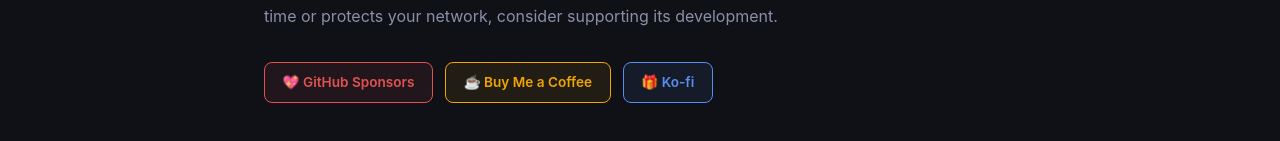
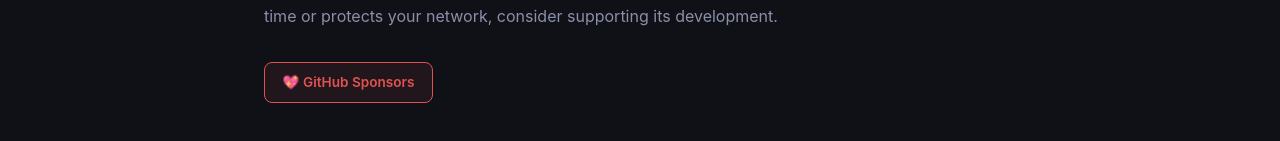
Before and after one commit to SamoTech/mikrotik-blocker, a React (Vite) app in the folder frontend/: page /sponsors in a window 1280 px wide. Shown: the part 174-315 px from the top of the page. Built offline with nearby package versions, Linux system fonts and the light colour scheme; no server answers.

Commit message:
chore: remove Buy Me a Coffee and Ko-fi links from all files

```diff
--- a/frontend/src/pages/SponsorsPage.jsx
+++ b/frontend/src/pages/SponsorsPage.jsx
@@ -36,8 +36,6 @@ const TIERS = [
 
 const LINKS = [
   { label: 'GitHub Sponsors', href: 'https://github.com/sponsors/SamoTech', icon: '💖', color: '#e05252' },
-  { label: 'Buy Me a Coffee',  href: 'https://buymeacoffee.com/samotech',     icon: '☕', color: '#f0a500' },
-  { label: 'Ko-fi',            href: 'https://ko-fi.com/samotech',            icon: '🎁', color: '#5b8def' },
 ];
 
 export default function SponsorsPage() {
```
Also changed, not shown: 2 other files (tests, documents, lock files or other folders).
